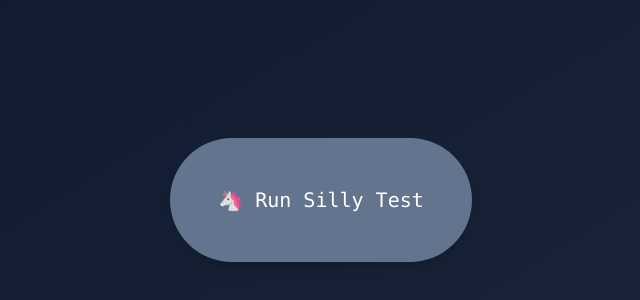
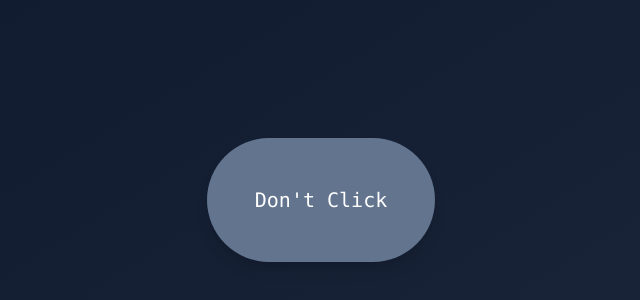
Before and after one commit to Felix-Hz/whoami, a Preact app: page / in a window 1280 px wide. Shown: the part 200-500 px from the top of the page, without its empty margins (319-959 px from the left). Built offline with nearby package versions, Linux system fonts and the light colour scheme.

Commit message:
cicd: setup

```diff
--- a/biome.json
+++ b/biome.json
@@ -1,12 +1,13 @@
 {
-  "$schema": "https://biomejs.dev/schemas/2.2.4/schema.json",
+  "$schema": "https://biomejs.dev/schemas/2.2.5/schema.json",
   "vcs": {
     "enabled": false,
     "clientKind": "git",
     "useIgnoreFile": false
   },
   "files": {
-    "ignoreUnknown": false
+    "ignoreUnknown": false,
+    "includes": ["**", "!dist", "!node_modules", "!.github"]
   },
   "formatter": {
     "enabled": true,
--- a/package.json
+++ b/package.json
@@ -6,6 +6,9 @@
   "scripts": {
     "dev": "vite",
     "build": "tsc -b && vite build",
+    "lint": "biome check .",
+    "lint:fix": "biome check --fix .",
+    "typecheck": "tsc --noEmit",
     "preview": "vite preview"
   },
   "dependencies": {
@@ -14,7 +17,7 @@
     "tailwindcss": "^4.1.13"
   },
   "devDependencies": {
-    "@biomejs/biome": "2.2.4",
+    "@biomejs/biome": "2.2.5",
     "@preact/preset-vite": "^2.10.2",
     "typescript": "~5.8.3",
     "vite": "^7.1.7"
--- a/src/app.tsx
+++ b/src/app.tsx
@@ -3,10 +3,10 @@ export function App() {
     <main className="p-8 flex min-h-screen w-full items-center justify-center bg-gradient-to-br from-slate-900 to-slate-800">
       <button
         className="p-12 text-xl font-mono rounded-full shadow-lg bg-slate-500 hover:bg-pink-300/40 text-white transition-all duration-200 outline-none hover:ring-4 hover:ring-pink-300 "
-        onClick={() => alert("!")}
+        onClick={() => alert("BOOM!")}
         type="button"
       >
-        🦄 Run Silly Test
+        Don't Click
       </button>
     </main>
   );
```
Also changed, not shown: infra/README.md, 1 other file (tests, documents, lock files or other folders).
